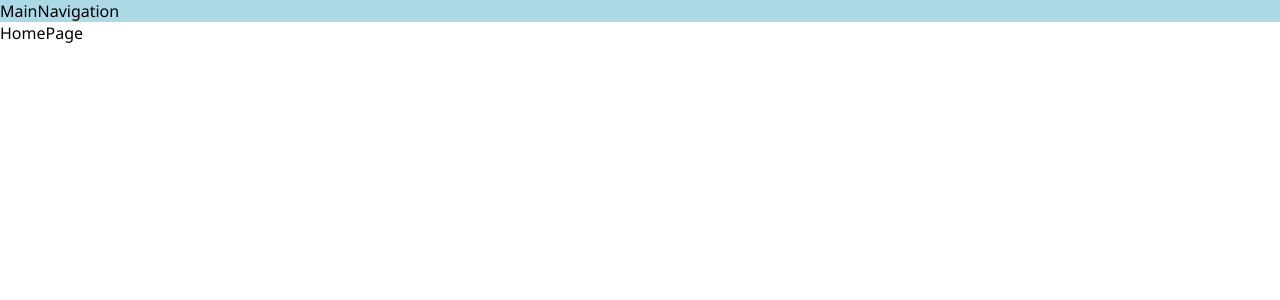
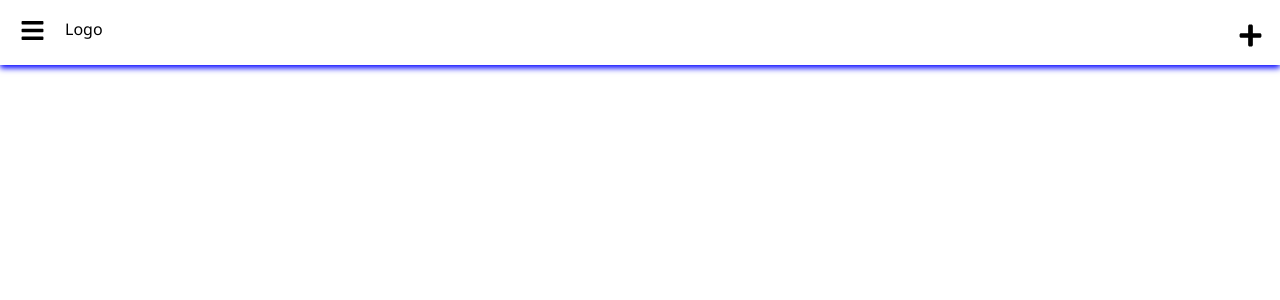
Before and after one commit to mastermanav09/ClassZone, a Next.js app: page / in a window 1280 px wide. Shown: the top 300 px of the page. Built offline with nearby package versions, Linux system fonts and the light colour scheme.

Commit message:
Add NavBar and Sidebar Interface

```diff
--- a/package.json
+++ b/package.json
@@ -15,6 +15,7 @@
     "node": "^19.8.1",
     "react": "18.2.0",
     "react-dom": "18.2.0",
+    "react-icons": "^4.8.0",
     "sass": "^1.60.0"
   }
 }
--- a/src/components/layout/MainNavigation.js
+++ b/src/components/layout/MainNavigation.js
@@ -1,8 +1,34 @@
-import React from "react";
+import React, { useState } from "react";
+import * as FaIcons from "react-icons/fa"
 import classes from "./MainNavigation.module.scss";
+import Sidebar from "./Sidebar";
 
 const MainNavigation = () => {
-  return <div className={classes.container}>MainNavigation</div>;
+  const [sideBar, setSideBar] = useState(0);
+  let iconStyles = { color: "black", fontSize: "25px" };
+  return <div className={classes.container}>
+    <div className={classes.navbar} id="main">
+      <div className={classes.container1}>
+        <div className={classes.sidebarBtn}>
+          <FaIcons.FaBars style={iconStyles} onClick={() => setSideBar(1)} />
+        </div>
+        <div className={classes.logo}> Logo</div>
+      </div>
+      <div className={classes.container2}>
+        <div className={classes.addBtn}>
+          <FaIcons.FaPlus style={iconStyles} />
+        </div>
+      </div>
+    </div>
+    {
+      (sideBar === 1) ? (
+        <div id="mySidebar" class={classes.sidebar}>
+          <button href="" class={classes.closebtn} onClick={() => setSideBar(0)}>&times;</button>
+          <a href="#">About</a>
+        </div>
+      ) : <p></p>
+    }
+  </div>
 };
 
 export default MainNavigation;
--- a/src/components/layout/MainNavigation.module.scss
+++ b/src/components/layout/MainNavigation.module.scss
@@ -1,3 +1,90 @@
 .container {
-  background-color: lightblue;
+  .navbar {
+    height: 65px;
+    box-shadow: 0 3px 6px blue;
+    background-color: white;
+    color: black;
+    display: flex;
+    align-items: center;
+    position: fixed;
+    justify-content: space-between;
+    width: 100%;
+    top: 0;
+
+    .container1 {
+      display: flex;
+
+      .sidebarBtn {
+        height: 30px;
+        width: 30px;
+        position: relative;
+        margin-left: 20px;
+        cursor: pointer;
+      }
+
+      .logo {
+        margin-left: 15px;
+      }
+    }
+
+    .container2 {
+      display: flex;
+
+      .addBtn {
+        height: 20px;
+        width: 22px;
+        position: relative;
+        margin-right: 20px;
+        display: inline-block;
+        text-align: center;
+        justify-content: center;
+        cursor: pointer;
+      }
+    }
+  }
+
+  .sidebar {
+    height: 100%;
+    width: 250px;
+    position: fixed;
+    z-index: 1;
+    top: 0;
+    left: 0;
+    background-color: #111;
+    overflow-x: hidden;
+    padding-top: 60px;
+    transition: 0.5s;
+
+    button {
+      cursor: pointer;
+      margin-top: 10px;
+      transition: 0.3s;
+    }
+
+    a {
+      padding: 8px 8px 8px 32px;
+      text-decoration: none;
+      font-size: 25px;
+      color: #818181;
+      display: block;
+      transition: 0.3s;
+    }
+
+    button:hover {
+      background-color: black;
+      color: white;
+    }
+
+    a:hover {
+      color: #f1f1f1;
+    }
+
+    .closebtn {
+      position: absolute;
+      top: 0;
+      right: 25px;
+      font-size: 36px;
+      margin-left: 50px;
+    }
+  }
 }
--- a/src/components/layout/Sidebar.js
+++ b/src/components/layout/Sidebar.js
@@ -1,7 +1,8 @@
 import React from "react";
-
+import * as AiIcons from "react-icons/ai";
 const Sidebar = () => {
-  return <div>Sidebar</div>;
+  return <div>
+  </div>;
 };
 
 export default Sidebar;
```
Also changed, not shown: 1 other file (tests, documents, lock files or other folders).
